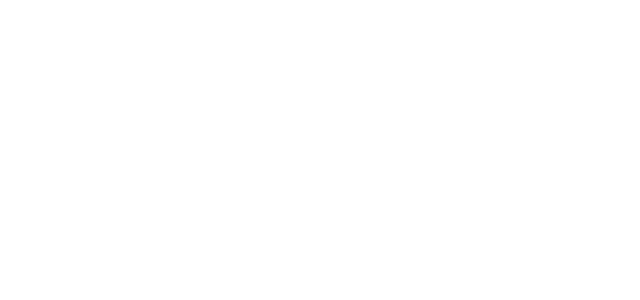
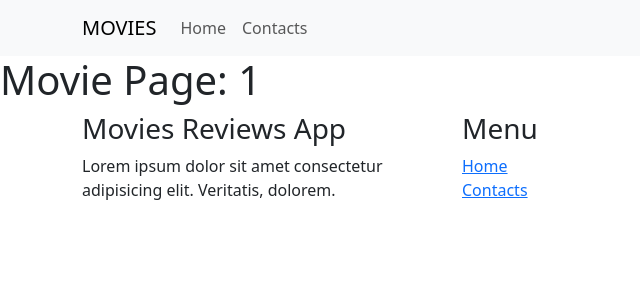
Before and after one commit to giuseppepetrazzuolo6/webapp-react, a React (Vite) app: page /movies/1 in a window 1280 px wide. Before the commit this address had no page. Shown: the top 300 px of the page, without its empty margins (0-640 px from the left). Built offline with nearby package versions, Linux system fonts and the light colour scheme.

Commit message:
initialize movie details view

```diff
--- a/src/App.jsx
+++ b/src/App.jsx
@@ -1,6 +1,7 @@
 import { BrowserRouter, Routes, Route } from "react-router-dom"
 import DefaultLayout from "./layouts/DefaultLayout"
 import HomePage from './pages/HomePage'
+import MoviePage from "./pages/MoviePage"
 
 function App() {
 
@@ -11,6 +12,7 @@ function App() {
         <Routes>
           <Route element={<DefaultLayout />}>
             <Route path="/" element={<HomePage />}></Route>
+            <Route path="/movies/:id" element={<MoviePage />} />
           </Route>
 
         </Routes>
--- a/src/pages/HomePage.jsx
+++ b/src/pages/HomePage.jsx
@@ -1,3 +1,4 @@
+import { Link } from 'react-router-dom';
 import axios from "axios"
 import { useEffect, useState } from "react"
 
@@ -31,7 +32,8 @@ export default function HomePage() {
                                         <h3 className="card-title">
                                             {movie.title}
                                         </h3>
-                                        <p>{movie.genre}</p>
+                                        <p><b>Genre:</b> {movie.genre}</p>
+                                        <Link className='btn btn-dark mt-1' to={`/movies/${movie.id}`}>View Details</Link>
                                     </div>
                                 </div>
                             </div>
--- /dev/null
+++ b/src/pages/MoviePage.jsx
@@ -0,0 +1,12 @@
+import { useParams } from "react-router-dom"
+
+export default function MoviePage() {
+
+    const { id } = useParams()
+
+    return (
+        <div>
+            <h1>Movie Page: {id}</h1>
+        </div>
+    )
+}
```
